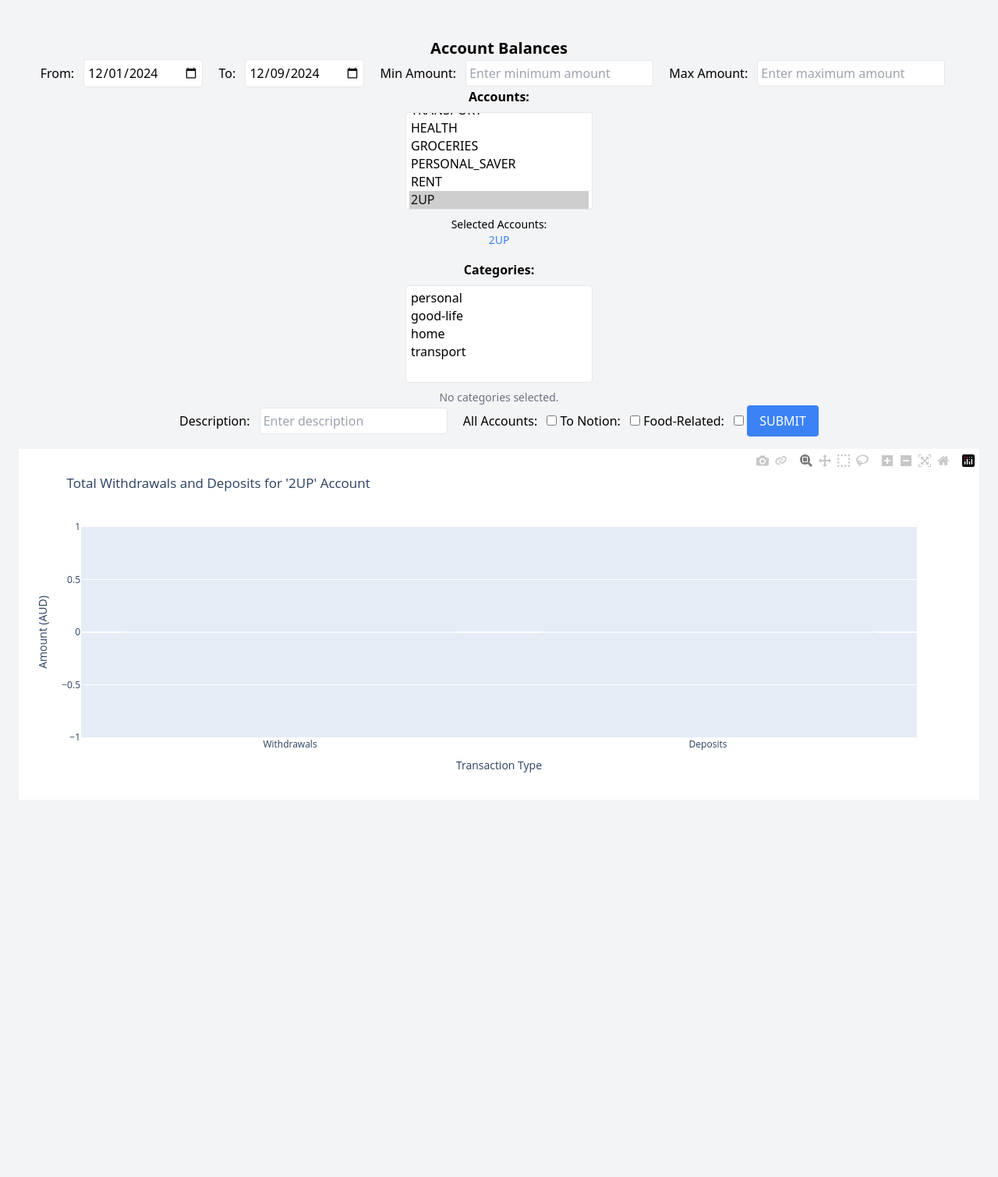
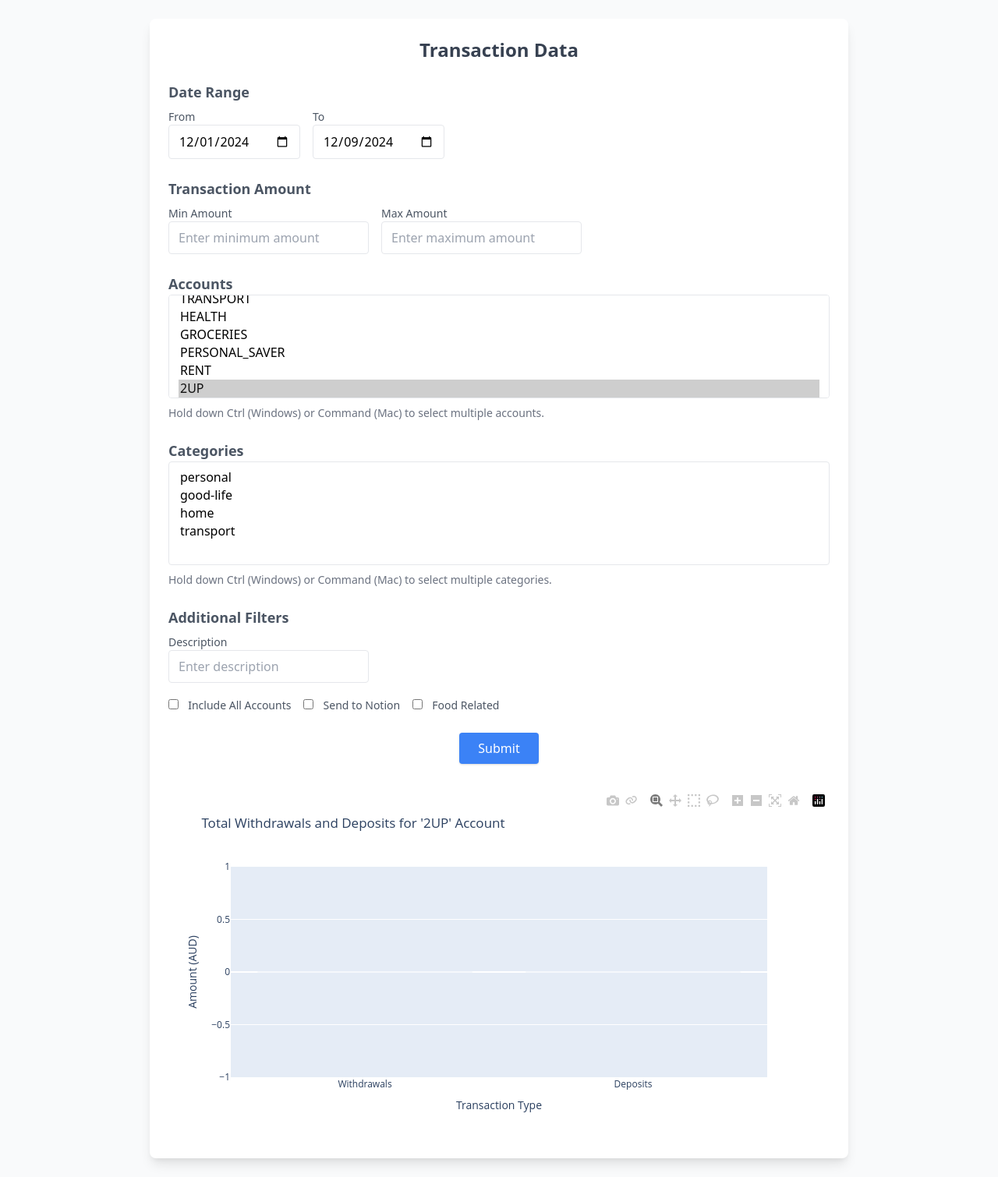
Before and after one commit to IsaacCavallaro/up-bank-display, a Flask app: page / in a window 1280 px wide. Shown: the whole page at 78% size. Before the commit the page ends 991 px from the top, so only its background shows below. Run offline with Flask 3, Linux system fonts and the light colour scheme; data that the repository does not hold is empty; parts of the project's set-up code (start-up, migrations or seed data) failed here and were passed over; some libraries are stand-ins or nearby versions.

Commit message:
Update frontend

```diff
--- a/src/templates/index.html
+++ b/src/templates/index.html
@@ -9,65 +9,82 @@
     <!-- Plotly CDN -->
     <script src="https://cdn.plot.ly/plotly-latest.min.js"></script>
 </head>
-<body class="bg-gray-100 p-6">
-    <div class="mt-6">
-        <h2 class="text-xl font-semibold text-center">Account Balances</h2>
+<body class="bg-gray-50 p-6">
+    <div class="max-w-4xl mx-auto bg-white shadow-lg rounded-lg p-6">
+        <h1 class="text-2xl font-bold text-gray-700 text-center mb-6">Transaction Data</h1>
 
         <!-- Date range selection form -->
-        <form method="POST" action="/" class="text-center mb-4">
+        <form method="POST" action="/" class="space-y-6">
             <!-- Date range inputs -->
-            <label for="since" class="mr-2">From:</label>
+            <div>
+                <h2 class="text-lg font-semibold text-gray-600">Date Range</h2>
+                <div class="flex flex-wrap gap-4 mt-2">
+                    <div>
+                        <label for="since" class="block text-sm font-medium text-gray-600">From</label>
                         <input
                             type="date"
                             id="since"
                             name="since"
                             value="{{ request.form.get('since', default_since) }}"
-                class="border rounded p-1 mr-4"
+                            class="w-full border rounded px-3 py-2"
                             required
                         >
-
-            <label for="until" class="mr-2">To:</label>
+                    </div>
+                    <div>
+                        <label for="until" class="block text-sm font-medium text-gray-600">To</label>
                         <input
                             type="date"
                             id="until"
                             name="until"
                             value="{{ request.form.get('until', default_until) }}"
-                class="border rounded p-1 mr-4"
+                            class="w-full border rounded px-3 py-2"
                             required
                         >
+                    </div>
+                </div>
+            </div>
 
             <!-- Min and Max Amount -->
-            <label for="min_amount" class="mr-2">Min Amount:</label>
+            <div>
+                <h2 class="text-lg font-semibold text-gray-600">Transaction Amount</h2>
+                <div class="flex flex-wrap gap-4 mt-2">
+                    <div>
+                        <label for="min_amount" class="block text-sm font-medium text-gray-600">Min Amount</label>
                         <input
                             type="number"
                             id="min_amount"
                             name="min_amount"
                             step="0.01"
                             value="{{ min_amount if min_amount is not none else '' }}"
-                class="border rounded p-1 mr-4"
+                            class="w-full border rounded px-3 py-2"
                             placeholder="Enter minimum amount"
                         >
-
-            <label for="max_amount" class="mr-2">Max Amount:</label>
+                    </div>
+                    <div>
+                        <label for="max_amount" class="block text-sm font-medium text-gray-600">Max Amount</label>
                         <input
                             type="number"
                             id="max_amount"
                             name="max_amount"
                             step="0.01"
                             value="{{ max_amount if max_amount is not none else '' }}"
-                class="border rounded p-1 mr-4"
+                            class="w-full border rounded px-3 py-2"
                             placeholder="Enter maximum amount"
                         >
+                    </div>
+                </div>
+            </div>
 
             <!-- Accounts multi-select -->
-            <div class="accounts">
-                <label for="account" class="block mb-2 font-bold">Accounts:</label>
+            <div>
+                <h2 class="text-lg font-semibold text-gray-600">Accounts</h2>
                 <select
                     id="account"
                     name="account[]"
-                    class="border rounded p-1 w-60"
+                    class="w-full border rounded px-3 py-2"
                     multiple
                     size="5"
+                    aria-label="Select accounts"
                 >
                     {% for account_name in account_names %}
                         <option value="{{ account_name }}" {% if account_name in selected_accounts %}selected{% endif %}>
@@ -75,29 +92,19 @@
                         </option>
                     {% endfor %}
                 </select>
-                <div id="selected-accounts" class="mt-2 text-sm">
-                    {% if selected_accounts %}
-                        <p>Selected Accounts:</p>
-                        <ul>
-                            {% for account in selected_accounts %}
-                                <li class="text-blue-500">{{ account }}</li>
-                            {% endfor %}
-                        </ul>
-                    {% else %}
-                        <p class="text-gray-500">No accounts selected.</p>
-                    {% endif %}
-                </div>
+                <p class="mt-2 text-sm text-gray-500">Hold down Ctrl (Windows) or Command (Mac) to select multiple accounts.</p>
             </div>
 
             <!-- Categories multi-select -->
-            <div class="categories mt-4">
-                <label for="category" class="block mb-2 font-bold">Categories:</label>
+            <div>
+                <h2 class="text-lg font-semibold text-gray-600">Categories</h2>
                 <select
                     id="category"
                     name="category[]"
-                    class="border rounded p-1 w-60"
+                    class="w-full border rounded px-3 py-2"
                     multiple
                     size="5"
+                    aria-label="Select categories"
                 >
                     {% for category in categories %}
                         <option value="{{ category }}" {% if category in selected_categories %}selected{% endif %}>
@@ -105,60 +112,70 @@
                         </option>
                     {% endfor %}
                 </select>
-                <div id="selected-categories" class="mt-2 text-sm">
-                    {% if selected_categories %}
-                        <p>Selected Categories:</p>
-                        <ul>
-                            {% for category in selected_categories %}
-                                <li class="text-green-500">{{ category }}</li>
-                            {% endfor %}
-                        </ul>
-                    {% else %}
-                        <p class="text-gray-500">No categories selected.</p>
-                    {% endif %}
+                <p class="mt-2 text-sm text-gray-500">Hold down Ctrl (Windows) or Command (Mac) to select multiple categories.</p>
             </div>
-            </div>
-            <label for="description" class="mr-2">Description:</label>
+
+            <!-- Additional Filters -->
+            <div>
+                <h2 class="text-lg font-semibold text-gray-600">Additional Filters</h2>
+                <div class="flex flex-wrap gap-4 mt-2">
+                    <div>
+                        <label for="description" class="block text-sm font-medium text-gray-600">Description</label>
                         <input
                             type="text"
                             id="description"
                             name="description"
                             value="{{ description if description is not none else '' }}"
-                class="border rounded p-1 mr-4"
+                            class="w-full border rounded px-3 py-2"
                             placeholder="Enter description"
-            />
+                        >
+                    </div>
+                </div>
 
-
-            <label for="all_accounts" class="mr-2">All Accounts:</label>
+                <div class="flex flex-wrap items-center gap-4 mt-4">
+                    <div>
                         <input
                             type="checkbox"
                             id="all_accounts"
                             name="all_accounts"
                             {% if all_accounts %}checked{% endif %}
+                            class="mr-2"
                         >
-
-            <label for="send_to_notion" class="mr-2">To Notion:</label>
+                        <label for="all_accounts" class="text-sm font-medium text-gray-600">Include All Accounts</label>
+                    </div>
+                    <div>
                         <input
                             type="checkbox"
                             id="send_to_notion"
                             name="send_to_notion"
                             {% if send_to_notion %}checked{% endif %}
+                            class="mr-2"
                         >
-
-            <label for="food_related" class="mr-2">Food-Related:</label>
+                        <label for="send_to_notion" class="text-sm font-medium text-gray-600">Send to Notion</label>
+                    </div>
+                    <div>
                         <input
                             type="checkbox"
                             id="food_related"
                             name="food_related"
                             {% if food_related %}checked{% endif %}
-            />
+                            class="mr-2"
+                        >
+                        <label for="food_related" class="text-sm font-medium text-gray-600">Food Related</label>
+                    </div>
+                </div>
+            </div>
 
-
-            <button type="submit" class="px-4 py-2 bg-blue-500 text-white rounded">SUBMIT</button>
+            <!-- Submit Button -->
+            <div class="text-center mt-6">
+                <button type="submit" class="px-6 py-2 bg-blue-500 text-white rounded shadow hover:bg-blue-600">
+                    Submit
+                </button>
+            </div>
         </form>
 
         <!-- Display the bar chart -->
-        <div class="mt-4">
+        <div class="mt-8">
             {{ bar_chart_html | safe }}
         </div>
     </div>
```
Lines whose indentation alone changed are shown as unchanged.
